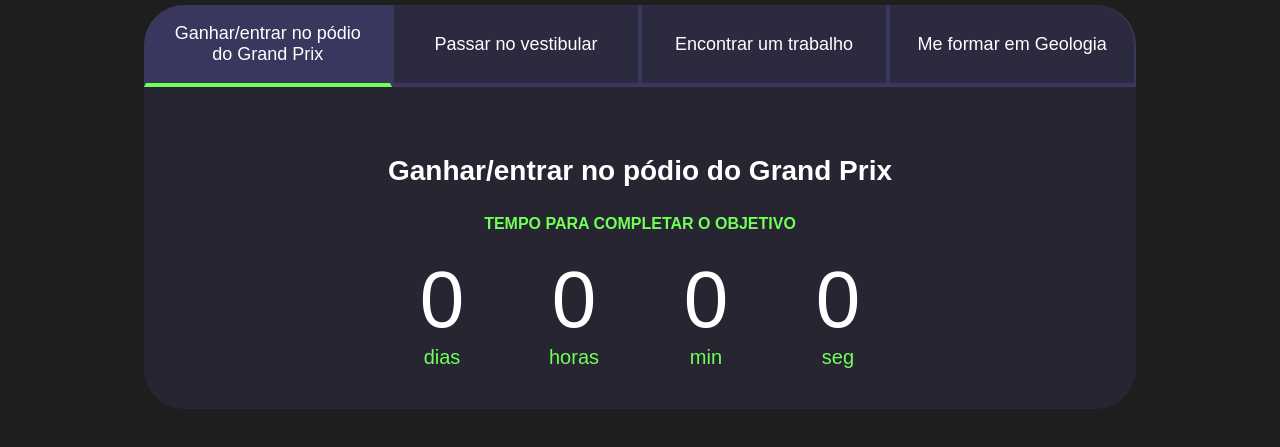
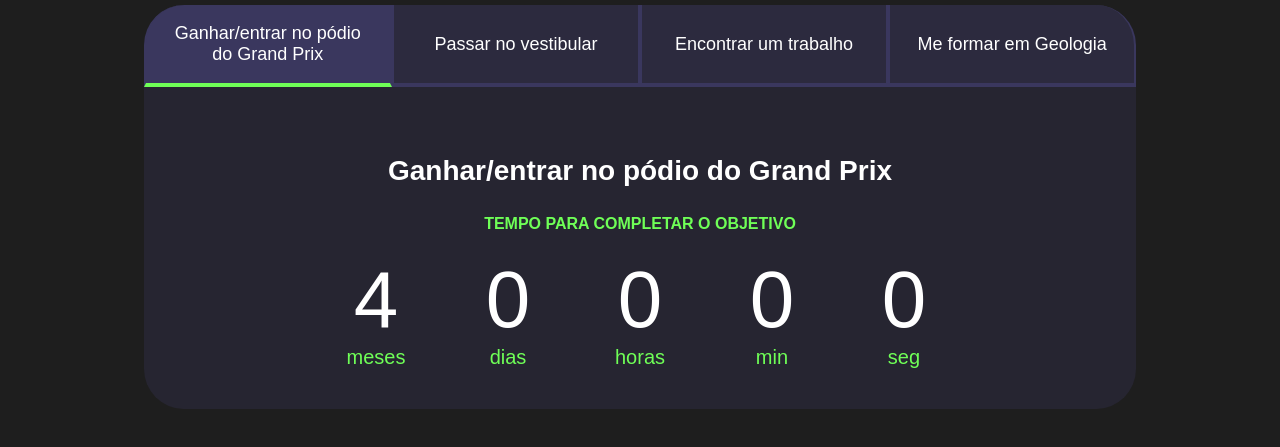
Before and after one commit to Z1aht/dia, a plain HTML site: page index.html in a window 1280 px wide. Shown: the part 111-558 px from the top of the page. Drawn offline with Linux system fonts and the light colour scheme.

Commit message:
Update index.html

```diff
--- a/index.html
+++ b/index.html
@@ -23,6 +23,10 @@
                     <h3 class="aba-conteudo-titulo-principal">Ganhar/entrar no pódio do Grand Prix</h3>
                     <h4 class="aba-conteudo-titulo-secundario">Tempo para completar o objetivo</h4>
                     <div class="contador">
+                        <div class="contador-digito">
+                            <p class="contador-digito-numero" id="meses0">4</p>
+                            <p class="contador-digito-texto">meses</p>
+                        </div>
                         <div class="contador-digito">
                             <p class="contador-digito-numero" id="dias0">7</p>
                             <p class="contador-digito-texto">dias</p>
```
